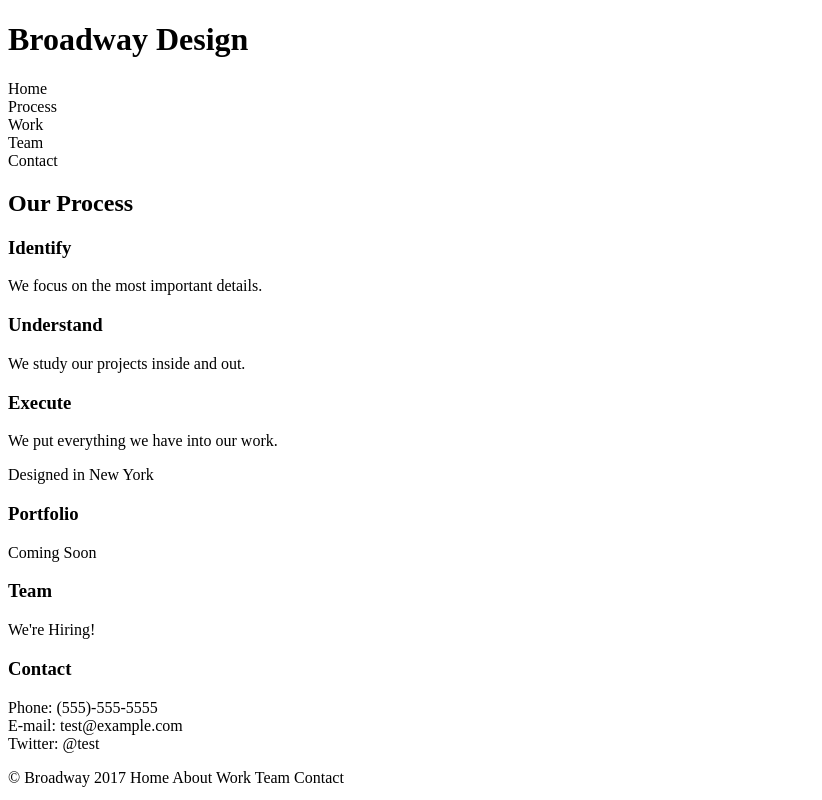
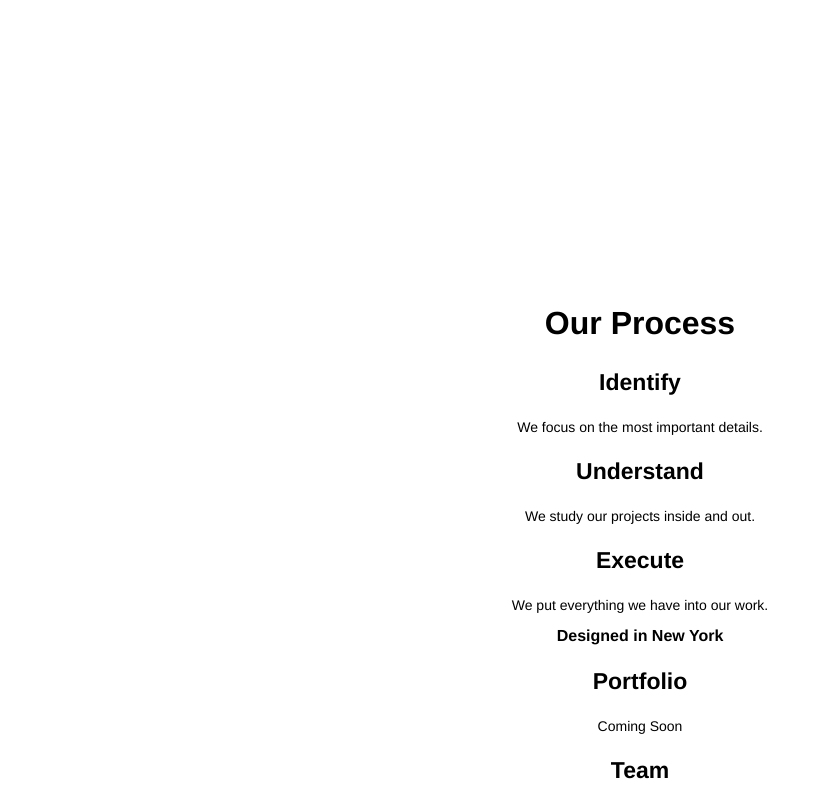
Before and after one commit to KMS92/git_practice, a plain HTML site: page broadway_design/index.html in a window 1280 px wide. Shown: the top 800 px of the page, without its empty margins (0-822 px from the left). Drawn offline with Linux system fonts and the light colour scheme.

Commit message:
Format text.

```diff
--- a/broadway_design/index.html
+++ b/broadway_design/index.html
@@ -43,7 +43,7 @@
     </p>
 
     <nav>
-      <div>
+      <div id="footer">
         <span>&copy; Broadway 2017 </span>
         <a>Home</a>
         <a>About</a>
--- a/broadway_design/resources/css/style.css
+++ b/broadway_design/resources/css/style.css
@@ -0,0 +1,40 @@
+body{
+  font-family: Helvetica;
+  text-align: center;
+  font-weight: bold;
+}
+
+h1{
+  font-size: 70px;
+  color: white;
+}
+
+h2{
+  font-size: 32px;
+}
+
+h3{
+  font-size: 23px;
+}
+
+p{
+  font-size: 14px;
+  font-weight: normal;
+}
+
+a{
+  font-size: 18px;
+  color: white;
+  font-weight: normal;
+}
+
+span{
+  font-size: 11px;
+  color: white;
+  font-weight: normal;
+}
+
+#footer{
+  background-color: dimgray;
+  text-align: left;
+}
```
